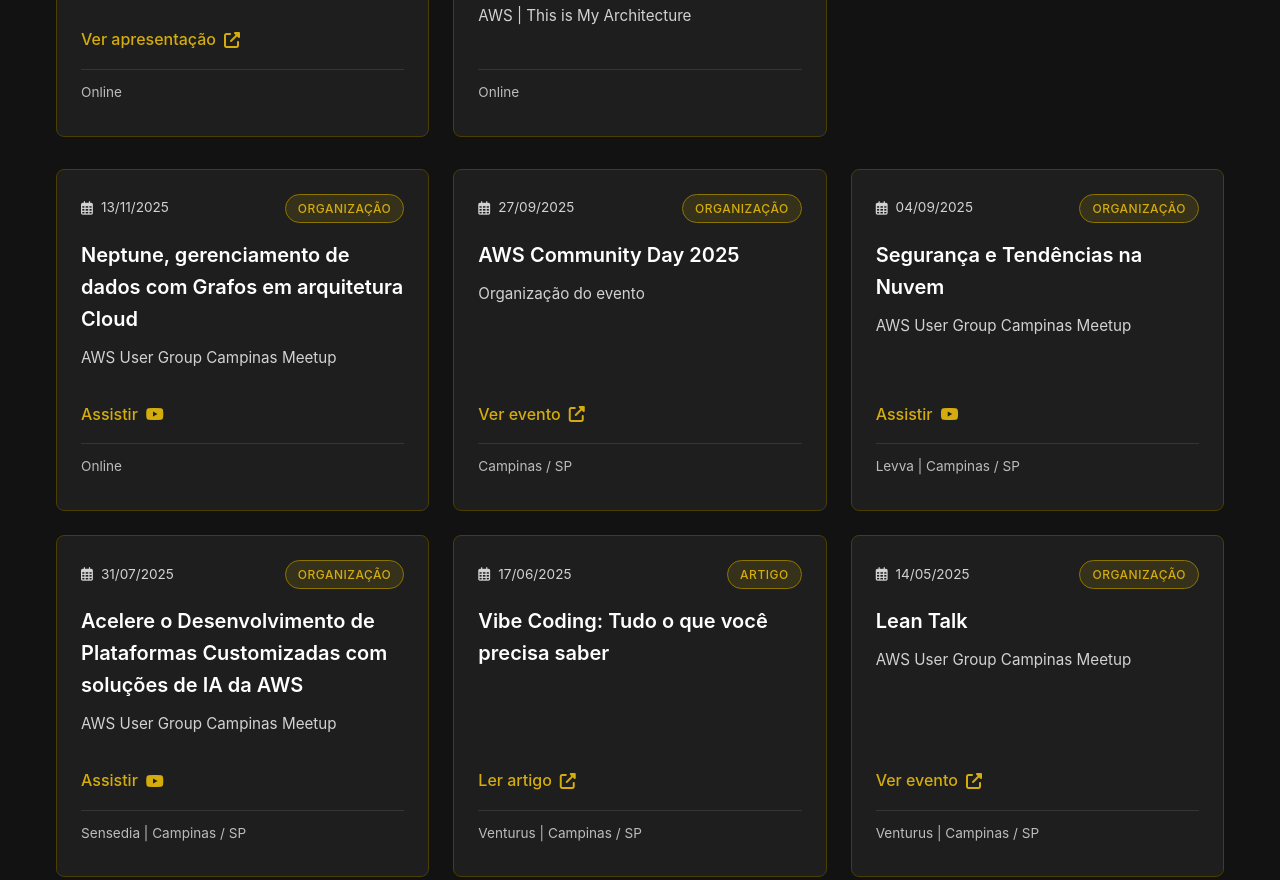
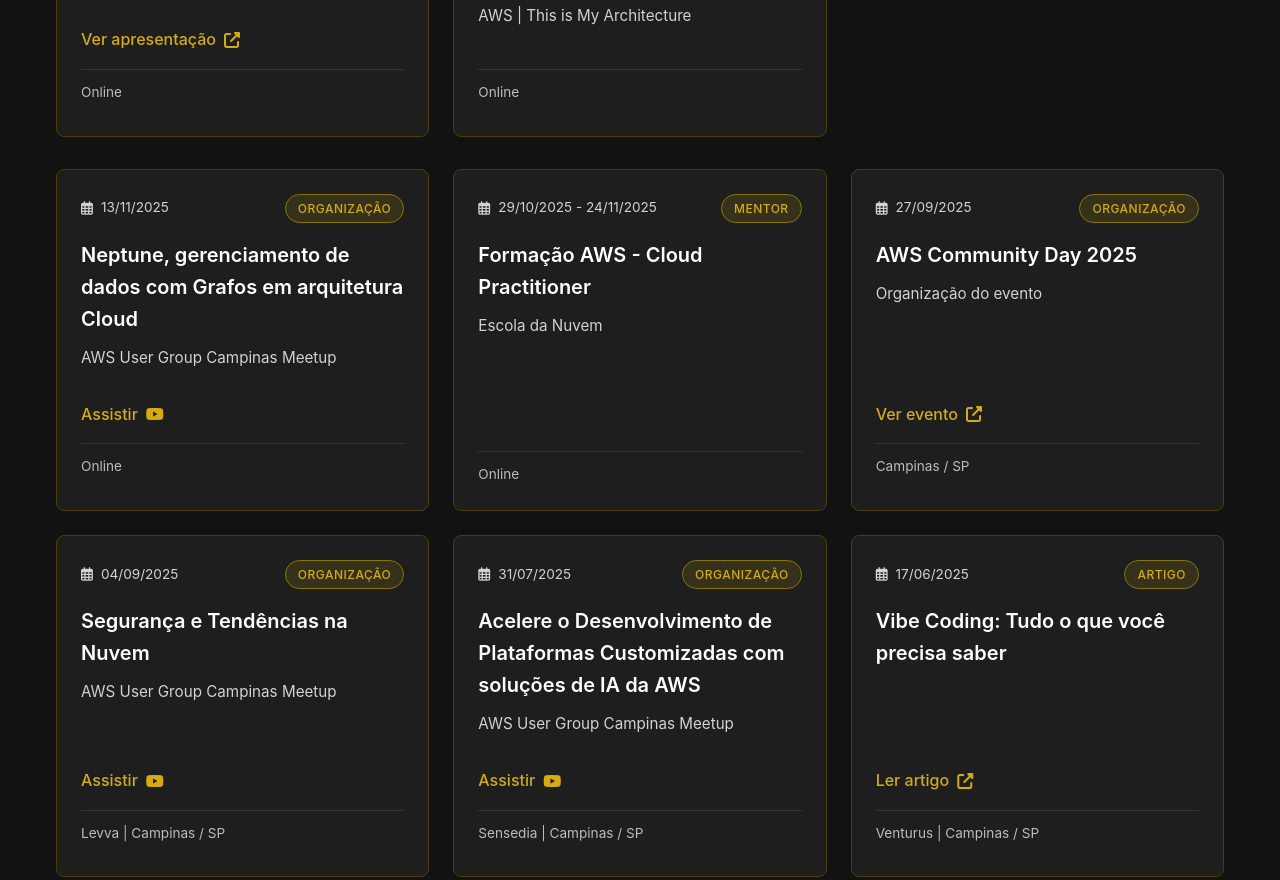
Before and after one commit to felipekiko/kiko.dev.br, a plain HTML site: page index.html in a window 1280 px wide. Shown: the part 6136-7016 px from the top of the page. Drawn offline with Linux system fonts and the light colour scheme.

Commit message:
feat: add EdN

```diff
--- a/index.html
+++ b/index.html
@@ -599,6 +599,16 @@
               class="project-link" aria-label="Assistir">Assistir <i class="fab fa-youtube"></i></a>
             <div class="project-location"><span>Online</span></div>
           </div>
+        </div>
+
+        <div class="project-card">
+          <div class="project-card-header">
+            <div class="project-date"><i class="far fa-calendar-alt"></i><span>29/10/2025 - 24/11/2025</span></div>
+            <div class="project-tag">Mentor</div>
+          </div>
+          <h3 class="project-title">Formação AWS - Cloud Practitioner</h3>
+          <p class="project-description">Escola da Nuvem</p>
+          <div class="project-location"><span>Online</span></div>
         </div>
 
         <div class="project-card">
```
